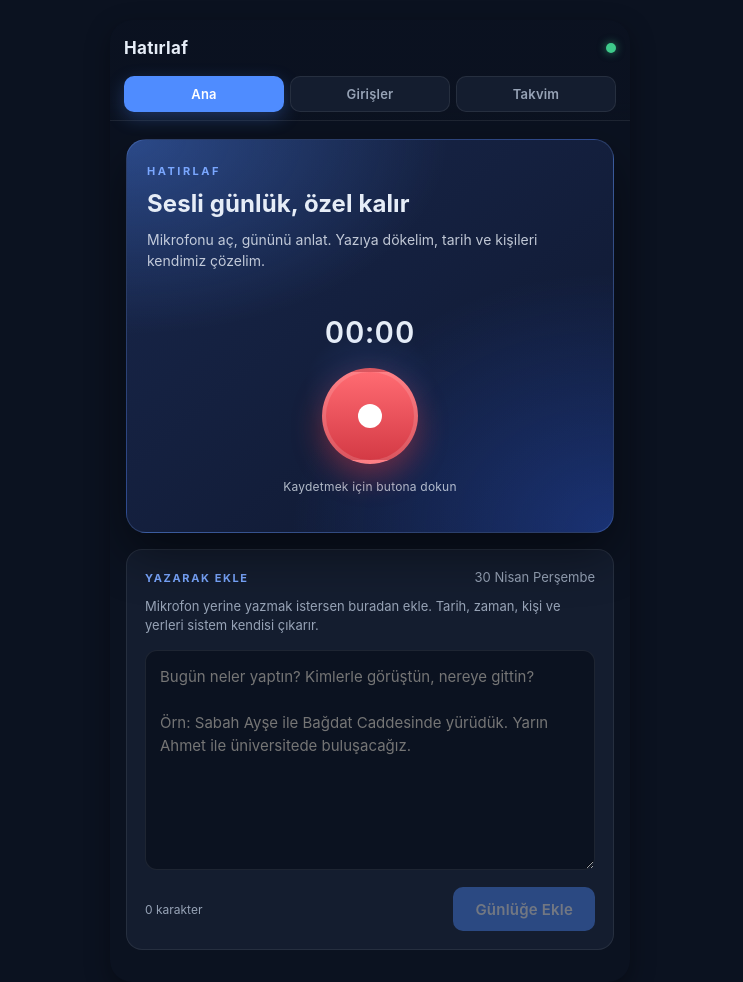
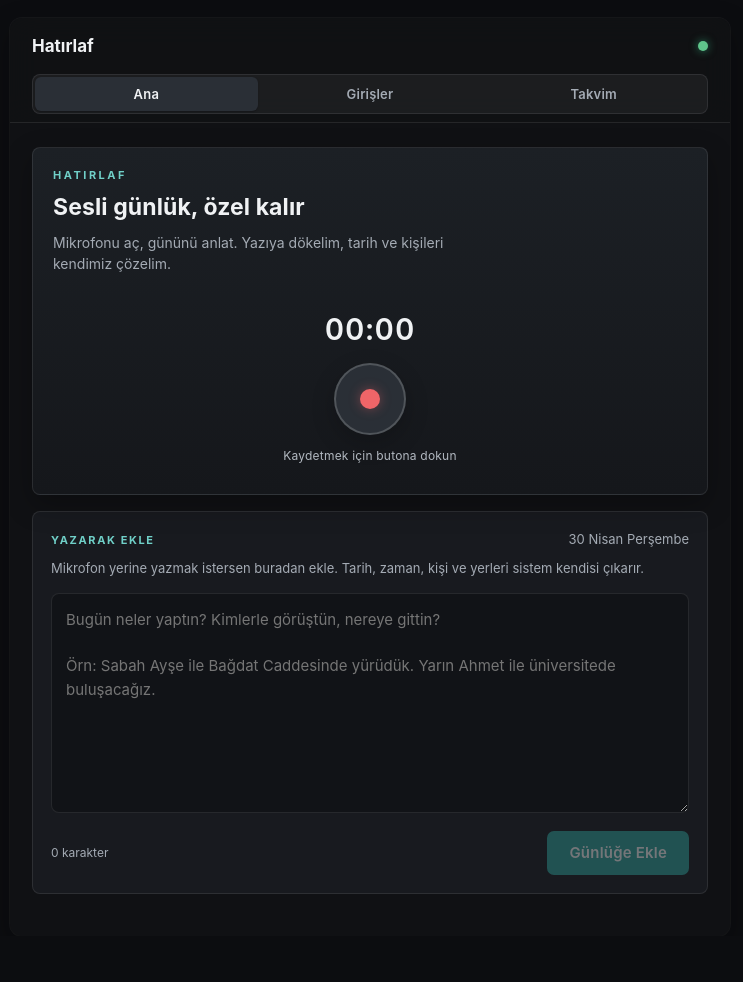
Before and after one commit to oktayelb/hatirlaf, a Django app: page / in a window 1280 px wide. Shown: the whole page, without its empty margins (270-1013 px from the left). After the commit the page ends 894 px from the top, so only its background shows below. Run offline with Django 5.2, Linux system fonts and the light colour scheme; data that the repository does not hold is empty.

Commit message:
fix:frontend improvements

```diff
--- a/backend/static/css/app.css
+++ b/backend/static/css/app.css
@@ -2,32 +2,32 @@
    no build step. */
 
 :root {
-  --bg: #0b1220;
-  --bg-elev: #141d2f;
-  --bg-elev-2: #1b2740;
-  --bg-elev-3: #22304e;
-  --fg: #e6edf7;
-  --fg-muted: #97a3b6;
-  --fg-dim: #6b7890;
-  --accent: #4f8cff;
-  --accent-2: #7aa7ff;
-  --accent-soft: rgba(79, 140, 255, 0.14);
-  --danger: #ff5a63;
-  --warn: #ffb648;
-  --ok: #3ec98a;
-  --border: rgba(255, 255, 255, 0.08);
-  --border-strong: rgba(255, 255, 255, 0.16);
-  --shadow: 0 8px 24px rgba(0, 0, 0, 0.35);
-  --shadow-lg: 0 20px 50px rgba(0, 0, 0, 0.45);
-  --radius: 16px;
-  --radius-sm: 10px;
+  --bg: #101114;
+  --bg-elev: #181a1f;
+  --bg-elev-2: #20242a;
+  --bg-elev-3: #2a2f36;
+  --fg: #f0f2f4;
+  --fg-muted: #a4abb4;
+  --fg-dim: #757d88;
+  --accent: #2fa7a0;
+  --accent-2: #70d0c8;
+  --accent-soft: rgba(47, 167, 160, 0.15);
+  --danger: #ef6568;
+  --warn: #d6a143;
+  --ok: #5fc58b;
+  --border: rgba(255, 255, 255, 0.09);
+  --border-strong: rgba(255, 255, 255, 0.18);
+  --shadow: 0 10px 28px rgba(0, 0, 0, 0.28);
+  --shadow-lg: 0 24px 56px rgba(0, 0, 0, 0.36);
+  --radius: 8px;
+  --radius-sm: 7px;
   --tap: 44px;
 }
 
 * { box-sizing: border-box; -webkit-tap-highlight-color: transparent; }
 html, body {
   margin: 0; padding: 0; height: 100%;
-  background: var(--bg); color: var(--fg);
+  background: #0c0d10; color: var(--fg);
   font: 15px/1.45 -apple-system, BlinkMacSystemFont, "Segoe UI", "SF Pro Text", "Ubuntu", "Roboto", sans-serif;
   overscroll-behavior-y: none;
 }
@@ -46,11 +46,11 @@ button { font-family: inherit; }
   flex-direction: column;
   width: 100%;
   min-height: 100dvh;
-  max-width: 520px;
+  max-width: 720px;
   margin: 0 auto;
   background: var(--bg);
   position: relative;
-  box-shadow: var(--shadow);
+  box-shadow: 0 0 0 1px rgba(255,255,255,0.04), var(--shadow);
 }
 
 /* ---------- Startup loader ---------- */
@@ -188,7 +188,7 @@ button { font-family: inherit; }
   top: 0;
   z-index: 30;
   padding: calc(env(safe-area-inset-top, 0) + 10px) 14px 8px;
-  background: linear-gradient(180deg, rgba(11, 18, 32, 0.97) 80%, rgba(11, 18, 32, 0.85));
+  background: rgba(16, 17, 20, 0.94);
   backdrop-filter: blur(14px);
   border-bottom: 1px solid var(--border);
 }
@@ -214,7 +214,7 @@ button { font-family: inherit; }
   margin: 0;
   font-size: 17px;
   font-weight: 700;
-  letter-spacing: 0.3px;
+  letter-spacing: 0;
 }
 .app-online {
   font-size: 10px;
@@ -230,14 +230,18 @@ button { font-family: inherit; }
 .app-nav {
   display: grid;
   grid-template-columns: repeat(3, 1fr);
-  gap: 6px;
+  gap: 1px;
   margin-top: 10px;
+  padding: 2px;
+  background: rgba(255,255,255,0.05);
+  border-radius: var(--radius);
+  border: 1px solid var(--border);
 }
 .app-nav-btn {
-  background: var(--bg-elev);
+  background: transparent;
   color: var(--fg-muted);
-  border: 1px solid var(--border);
-  border-radius: 10px;
+  border: 0;
+  border-radius: 6px;
   padding: 9px 8px;
   font-size: 13px;
   font-weight: 600;
@@ -247,17 +251,17 @@ button { font-family: inherit; }
 }
 .app-nav-btn:hover { color: var(--fg); border-color: var(--border-strong); }
 .app-nav-btn.active {
-  background: var(--accent);
-  color: white;
+  background: var(--bg-elev-3);
+  color: var(--fg);
   border-color: transparent;
-  box-shadow: 0 6px 18px rgba(79, 140, 255, 0.28);
+  box-shadow: 0 1px 2px rgba(0,0,0,0.22);
 }
 
 /* ---------- Screen canvas ---------- */
 
 .screen-root {
   flex: 1;
-  padding: 18px 16px 32px;
+  padding: 18px 16px 34px;
   overflow-y: auto;
   scroll-behavior: smooth;
 }
@@ -303,17 +308,14 @@ button { font-family: inherit; }
 
 .hero {
   position: relative;
-  background:
-    radial-gradient(120% 90% at 0% 0%, rgba(79, 140, 255, 0.35), transparent 55%),
-    radial-gradient(120% 120% at 100% 100%, rgba(42, 89, 217, 0.4), transparent 55%),
-    linear-gradient(140deg, #18264a, #0f1830);
-  border: 1px solid rgba(122, 167, 255, 0.22);
-  border-radius: 20px;
+  background: linear-gradient(180deg, #1c2025, #15171b);
+  border: 1px solid var(--border);
+  border-radius: var(--radius);
   overflow: hidden;
   margin-bottom: 16px;
-  box-shadow: var(--shadow-lg);
+  box-shadow: var(--shadow);
 }
-.hero-inner { padding: 24px 20px 22px; }
+.hero-inner { padding: 16px 14px 14px; }
 .hero-eyebrow {
   font-size: 11px;
   font-weight: 700;
@@ -324,14 +326,14 @@ button { font-family: inherit; }
 }
 .hero-title {
   margin: 0 0 10px;
-  font-size: 24px;
+  font-size: 23px;
   line-height: 1.2;
   letter-spacing: 0.1px;
   font-weight: 700;
 }
 .hero-lede {
   margin: 0 0 22px;
-  color: rgba(230, 237, 247, 0.82);
+  color: var(--fg-muted);
   font-size: 14px;
   line-height: 1.5;
   max-width: 46ch;
@@ -342,22 +344,24 @@ button { font-family: inherit; }
   display: flex;
   flex-direction: column;
   align-items: center;
-  gap: 14px;
-  padding: 18px 0 10px;
-  min-height: 200px;
+  gap: 12px;
+  padding: 12px 0 8px;
+  min-height: 140px;
 }
 .hero-level {
   position: absolute;
-  top: 32px;
+  top: 40px;
   left: 50%;
   transform: translateX(-50%) scale(1);
-  width: 132px;
-  height: 132px;
+  width: 80px;
+  height: 80px;
   border-radius: 50%;
-  background: radial-gradient(circle at center, rgba(79, 140, 255, 0.55), transparent 70%);
-  opacity: 0.3;
+  background: var(--accent);
+  filter: blur(16px);
+  opacity: 0;
   transition: transform 100ms linear, opacity 100ms linear;
   pointer-events: none;
+  z-index: 1;
 }
 .hero-time {
   font-variant-numeric: tabular-nums;
@@ -365,44 +369,48 @@ button { font-family: inherit; }
   font-weight: 600;
   color: var(--fg);
   letter-spacing: 1px;
+  z-index: 2;
 }
 .hero-mic {
   position: relative;
-  width: 96px;
-  height: 96px;
+  width: 72px;
+  height: 72px;
   border-radius: 50%;
-  background: linear-gradient(180deg, #ff6b72, #d43a45);
-  border: 4px solid rgba(255, 255, 255, 0.14);
+  background: var(--bg-elev-3);
+  border: 2px solid var(--border-strong);
   cursor: pointer;
-  box-shadow: 0 12px 30px rgba(212, 58, 69, 0.45);
+  box-shadow: 0 8px 24px rgba(0, 0, 0, 0.2);
   display: grid;
   place-items: center;
-  transition: transform 120ms ease, box-shadow 120ms ease;
+  transition: transform 120ms ease, box-shadow 120ms ease, border-color 120ms ease;
+  z-index: 2;
 }
-.hero-mic:hover { transform: translateY(-1px); box-shadow: 0 16px 36px rgba(212, 58, 69, 0.55); }
+.hero-mic:hover { transform: translateY(-1px); border-color: var(--fg-muted); box-shadow: 0 12px 28px rgba(0, 0, 0, 0.3); }
 .hero-mic:active { transform: scale(0.97); }
 .hero-mic-dot {
-  width: 24px;
-  height: 24px;
+  width: 20px;
+  height: 20px;
   border-radius: 50%;
-  background: white;
-  box-shadow: 0 0 0 0 rgba(255, 255, 255, 0.6);
+  background: var(--danger);
+  box-shadow: 0 0 12px rgba(239, 101, 104, 0.4);
+  transition: all 200ms ease;
 }
 .hero-mic.is-recording {
-  background: linear-gradient(180deg, #1f2a44, #111a30);
-  border-color: rgba(255, 90, 99, 0.5);
+  border-color: rgba(239, 101, 104, 0.5);
   animation: heroRecordPulse 1.6s ease-in-out infinite;
 }
 .hero-mic.is-recording .hero-mic-dot {
-  width: 20px; height: 20px;
+  width: 18px;
+  height: 18px;
   border-radius: 4px;
-  background: #ff6b72;
+  background: var(--danger);
 }
 .hero-hint {
   color: rgba(230, 237, 247, 0.75);
   font-size: 12px;
   text-align: center;
   letter-spacing: 0.2px;
+  z-index: 2;
 }
 
 .hero-actions {
@@ -484,8 +492,8 @@ button { font-family: inherit; }
 .composer-field {
   width: 100%;
   min-height: 220px;
-  border-radius: 12px;
-  background: var(--bg);
+  border-radius: var(--radius);
+  background: #111317;
   color: var(--fg);
   border: 1px solid var(--border);
   padding: 14px 14px;
@@ -1025,7 +1033,40 @@ button { font-family: inherit; }
 }
 
 @media (min-width: 520px) {
-  body { padding: 20px 0; }
-  .app-shell { border-radius: 22px; overflow: hidden; min-height: calc(100dvh - 40px); }
-  .cal-cell { min-height: 96px; }
+  body { padding: 18px 0; }
+  .app-shell { border-radius: 12px; overflow: hidden; min-height: calc(100dvh - 36px); }
+  .cal-cell { min-height: 98px; }
 }
+
+@media (min-width: 760px) {
+  .app-header {
+    padding-left: 22px;
+    padding-right: 22px;
+  }
+  .screen-root {
+    padding: 24px 22px 42px;
+  }
+  .hero-inner {
+    padding: 20px 20px 18px;
+  }
+  .entries-list {
+    gap: 16px;
+  }
+  .entry-card,
+  .composer,
+  .card {
+    padding: 18px;
+  }
+  .cal-cell {
+    min-height: 110px;
+  }
+  .modal-backdrop {
+    place-items: center;
+    padding: 24px;
+  }
+  .modal {
+    border-radius: var(--radius);
+    border: 1px solid var(--border);
+    padding-bottom: 18px;
+  }
+}
--- a/backend/static/js/screens/home.js
+++ b/backend/static/js/screens/home.js
@@ -90,8 +90,9 @@ async function startRecording(state, ui) {
   try {
     state.recorder = new Recorder({
       onLevel: (lvl) => {
-        ui.levelEl.style.transform = `scale(${1 + Math.min(0.35, lvl * 0.7)})`;
-        ui.levelEl.style.opacity = String(Math.min(0.85, 0.3 + lvl));
+        // Adjust formula for the softer glow effect
+        ui.levelEl.style.transform = `scale(${1 + Math.min(0.6, lvl * 1.5)})`;
+        ui.levelEl.style.opacity = String(Math.min(0.5, 0.15 + lvl));
       },
     });
     await state.recorder.start();
@@ -122,8 +123,11 @@ async function stopRecording(state, ui) {
   state.recording = false;
   ui.micBtn.classList.remove("is-recording");
   ui.micBtn.setAttribute("aria-label", "Kaydı başlat");
+
+  // Hide glow entirely when stopped
   ui.levelEl.style.transform = "scale(1)";
-  ui.levelEl.style.opacity = "0.3";
+  ui.levelEl.style.opacity = "0";
+
   if (!result || !result.blob || result.blob.size === 0) {
     ui.hintEl.textContent = "Kayıt boş göründü.";
     return;
```
Also changed, not shown: other parts of backend/static/css/app.css (+45 -44 lines), backend/static/js/screens/record.js (+31 -4 lines).
